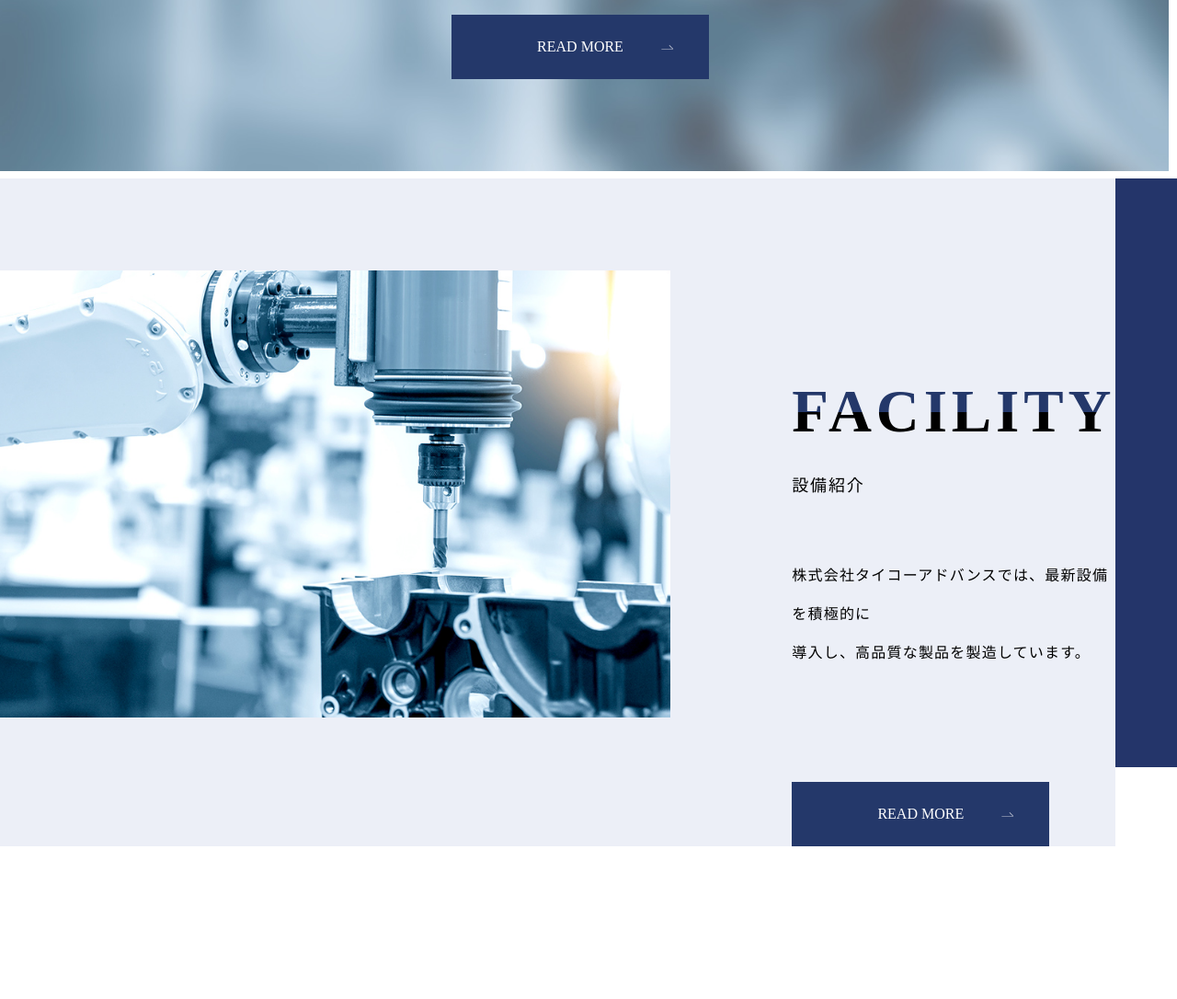
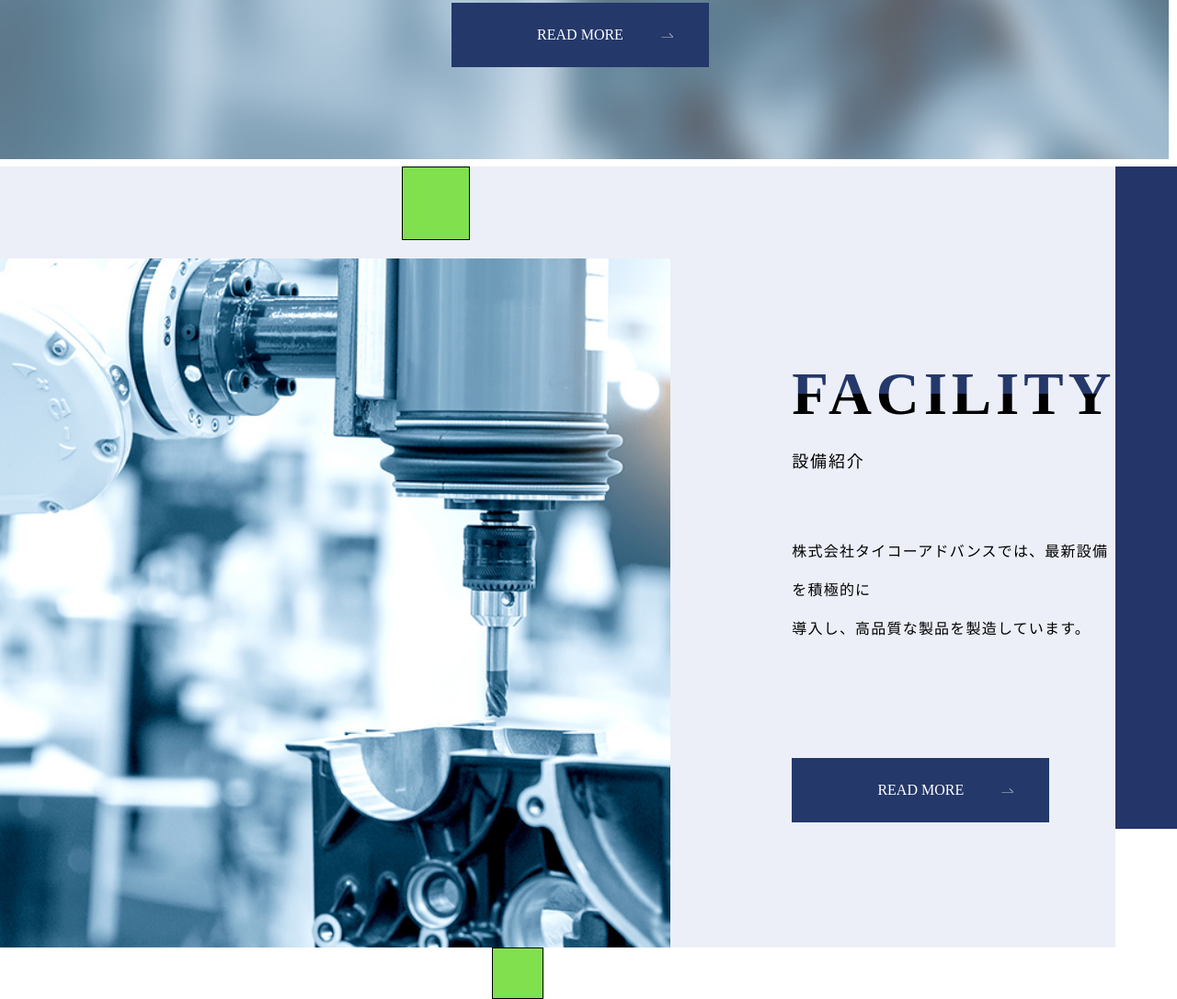
Before and after one commit to yasu7311/Taiko-advance, a website: page index.html in a window 1280 px wide. Shown: the part 2118-3204 px from the top of the page at 92% size. Before the commit the page ends 3038 px from the top, so only its background shows below. Drawn offline with Linux system fonts and the light colour scheme.

Commit message:
facilityのコーデュングを実施した

```diff
--- a/index.html
+++ b/index.html
@@ -121,6 +121,7 @@
             <img src="img/arw_02.png" alt="右矢印">
           </div>
         </a>
+        <div class="facility__line__two"></div>
       </div>
     </div>
   </section>
--- a/sass/_facility.scss
+++ b/sass/_facility.scss
@@ -1,18 +1,19 @@
 .facility {
-  height: 80vh;
+  height: 90vh;
   background-color: #24356a;
   }
 .facility__inner {
   display: flex;
   width: 94.79%;
   background-color: #eceff7;
-  // column-gap: 132px;
 }
 .facility__img {
   margin-top: 100px;
   & img {
     max-width: 900px;
     width: 100%;
+    // max-height: 600px;
+    height: 100%;
     vertical-align: bottom;
     }
   }
@@ -23,6 +24,7 @@
   &__main {
     font-size: 4.0625rem;
     letter-spacing: 0.075em;
+    line-height: 1.3;
     background: linear-gradient(#24386a 50%, #000 50%);
     -webkit-background-clip: text;
     -webkit-text-fill-color: transparent;
@@ -36,7 +38,7 @@
   .facility__text {
     margin-top: 63px;
     letter-spacing: 0.075em;
-    line-height: 2.63em;
+    line-height: 2.63;
   }
 }
   .facility__btn {
@@ -44,6 +46,7 @@
     width: 280px;
     height: 70px;
     margin-top: 119px;
+    margin-bottom: 136px;
     color: #fff;
     background-color: #24386a;
     justify-content: center;
@@ -59,3 +62,23 @@
       right: 30px;
       }
     }
+    .facility__line__one {
+    max-width: 1820px;
+    width: 5.77%;
+    height: 10%;
+    position: absolute;
+    // top: 1%;
+    left: 34.12%;
+    background-color: #80e04e;
+    border: 1px solid #000;
+  }
+  .facility__line__two {
+    max-width: 1820px;
+    width: 4.4%;
+    height: 7%;
+    position: absolute;
+    // top: 8.55%;
+    left: 41.76%;
+    background-color: #80e04e;
+    border: 1px solid #000;
+  }
--- a/sass/_products.scss
+++ b/sass/_products.scss
@@ -16,6 +16,7 @@
   &__main {
     font-size: 4.0625rem;
     letter-spacing: 0.075em;
+    line-height: 1.3;
     background: linear-gradient(#24386a 50%, #000 50%);
     -webkit-background-clip: text;
     -webkit-text-fill-color: transparent;
```
Also changed, not shown: css/style.css, 1 other file.
